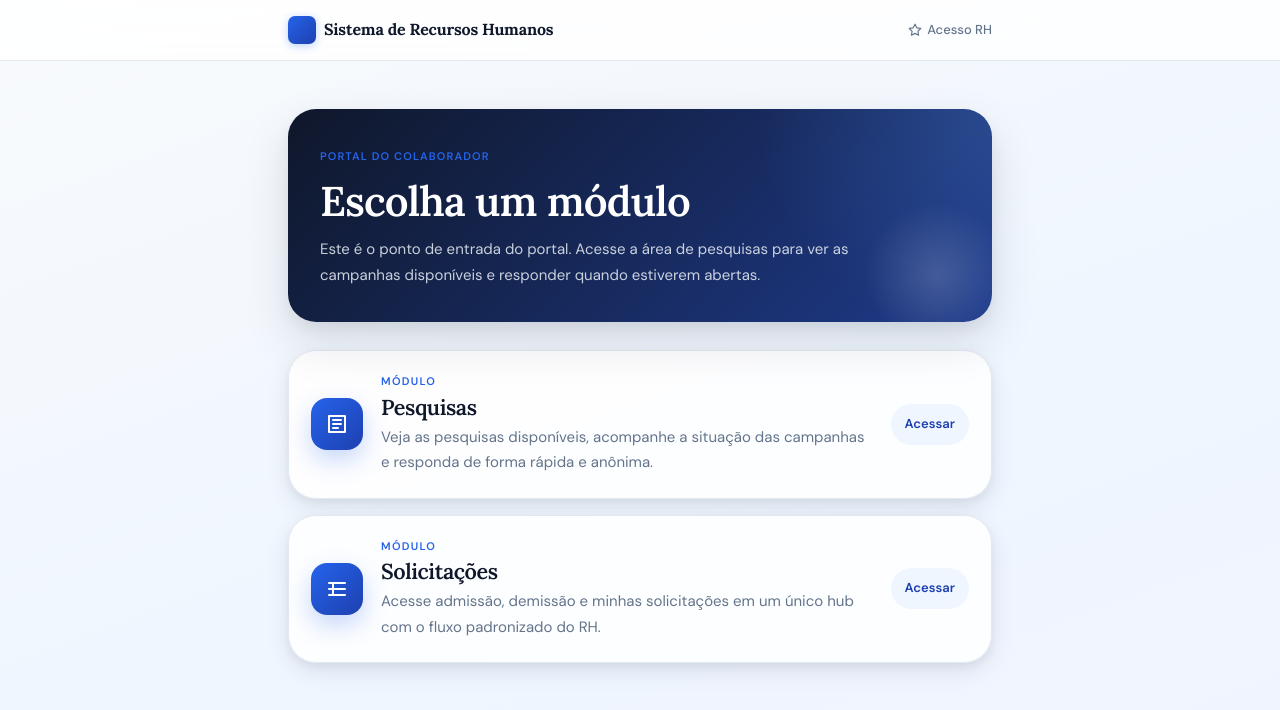
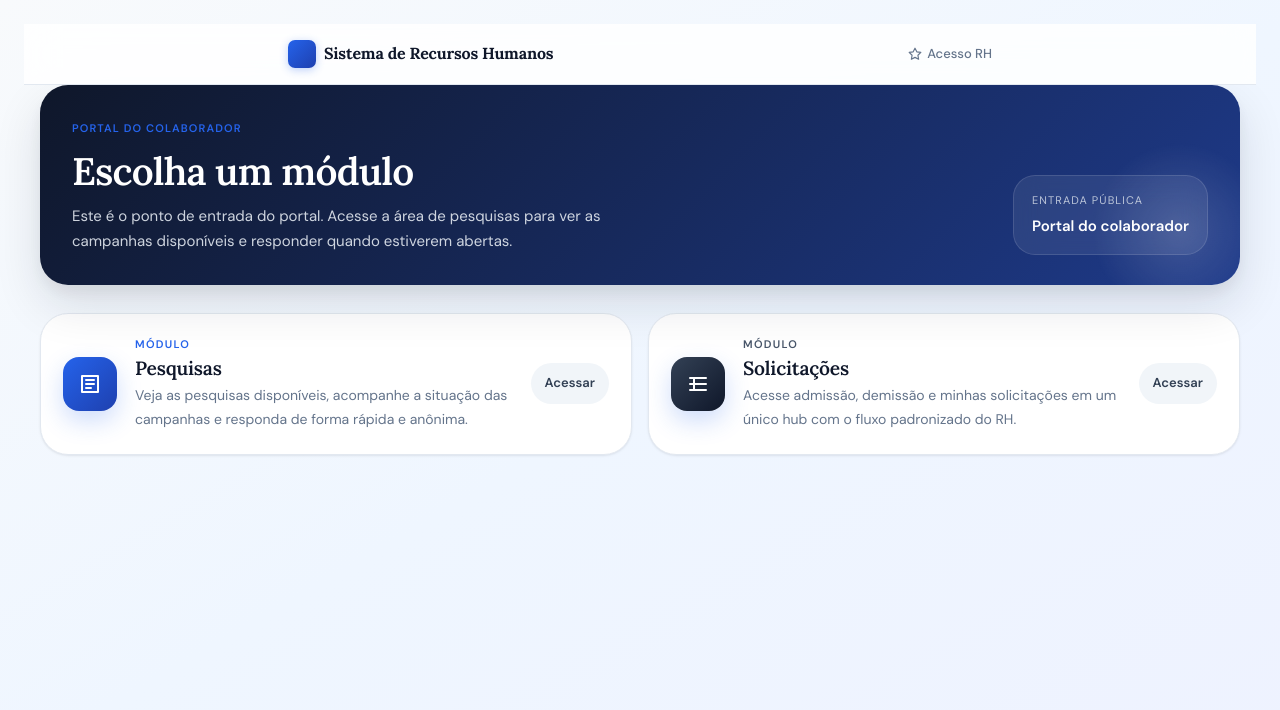
Before and after one commit to Wasion-it/Sistema_de_pesquisas, a React (Vite) app in the folder frontend/: page / in a window 1280 px wide. Shown: the top 710 px of the page. Built offline with nearby package versions, Linux system fonts and the light colour scheme.

Commit message:
✨ feat: atualiza layout da página inicial com novos estilos e estrutura de componentes

```diff
--- a/frontend/src/pages/HomePage.jsx
+++ b/frontend/src/pages/HomePage.jsx
@@ -2,7 +2,10 @@ import { Link } from 'react-router-dom'
 
 export function HomePage() {
   return (
-    <main className="collab-shell">
+    <main
+      className="page-shell"
+      style={{ background: 'linear-gradient(150deg, var(--slate-50) 0%, var(--blue-50) 50%, #eef2ff 100%)' }}
+    >
       <header className="collab-header">
         <div className="collab-header-inner">
           <span className="collab-brand">Sistema de Recursos Humanos</span>
@@ -15,19 +18,25 @@ export function HomePage() {
         </div>
       </header>
 
-      <div className="collab-content">
-        <section className="module-hero-card">
-          <span className="eyebrow">Portal do colaborador</span>
-          <h1>Escolha um módulo</h1>
-          <p>
-            Este é o ponto de entrada do portal. Acesse a área de pesquisas para ver
-            as campanhas disponíveis e responder quando estiverem abertas.
-          </p>
+      <div className="admin-view admin-home-view" style={{ width: '100%', maxWidth: 1200, margin: '0 auto' }}>
+        <section className="admin-home-hero">
+          <div>
+            <span className="eyebrow">Portal do colaborador</span>
+            <h2>Escolha um módulo</h2>
+            <p>
+              Este é o ponto de entrada do portal. Acesse a área de pesquisas para ver
+              as campanhas disponíveis e responder quando estiverem abertas.
+            </p>
+          </div>
+          <div className="admin-home-hero-badge">
+            <span>Entrada pública</span>
+            <strong>Portal do colaborador</strong>
+          </div>
         </section>
 
-        <section className="module-cards-grid" aria-label="Módulos disponíveis">
-          <Link className="module-card" to="/pesquisas">
-            <div className="module-card-icon" aria-hidden="true">
+        <section className="admin-home-modules" aria-label="Módulos disponíveis">
+          <Link className="admin-home-module module-blue" to="/pesquisas">
+            <div className="admin-home-module-icon" aria-hidden="true">
               <svg width="24" height="24" viewBox="0 0 24 24" fill="none" stroke="currentColor" strokeWidth="2" strokeLinecap="round" strokeLinejoin="round">
                 <path d="M4 4h16v16H4z" />
                 <path d="M8 8h8" />
@@ -35,19 +44,19 @@ export function HomePage() {
                 <path d="M8 16h5" />
               </svg>
             </div>
-            <div className="module-card-body">
-              <span className="module-card-kicker">Módulo</span>
-              <h2>Pesquisas</h2>
+            <div className="admin-home-module-body">
+              <span className="admin-home-module-kicker">Módulo</span>
+              <h3>Pesquisas</h3>
               <p>
                 Veja as pesquisas disponíveis, acompanhe a situação das campanhas e
                 responda de forma rápida e anônima.
               </p>
             </div>
-            <span className="module-card-action">Acessar</span>
+            <span className="admin-home-module-action">Acessar</span>
           </Link>
 
-          <Link className="module-card" to="/solicitacoes">
-            <div className="module-card-icon" aria-hidden="true">
+          <Link className="admin-home-module module-slate" to="/solicitacoes">
+            <div className="admin-home-module-icon" aria-hidden="true">
               <svg width="24" height="24" viewBox="0 0 24 24" fill="none" stroke="currentColor" strokeWidth="2" strokeLinecap="round" strokeLinejoin="round">
                 <path d="M20 6H4" />
                 <path d="M20 12H4" />
@@ -55,15 +64,15 @@ export function HomePage() {
                 <path d="M8 6v12" />
               </svg>
             </div>
-            <div className="module-card-body">
-              <span className="module-card-kicker">Módulo</span>
-              <h2>Solicitações</h2>
+            <div className="admin-home-module-body">
+              <span className="admin-home-module-kicker">Módulo</span>
+              <h3>Solicitações</h3>
               <p>
                 Acesse admissão, demissão e minhas solicitações em um único hub com o
                 fluxo padronizado do RH.
               </p>
             </div>
-            <span className="module-card-action">Acessar</span>
+            <span className="admin-home-module-action">Acessar</span>
           </Link>
         </section>
       </div>
```
